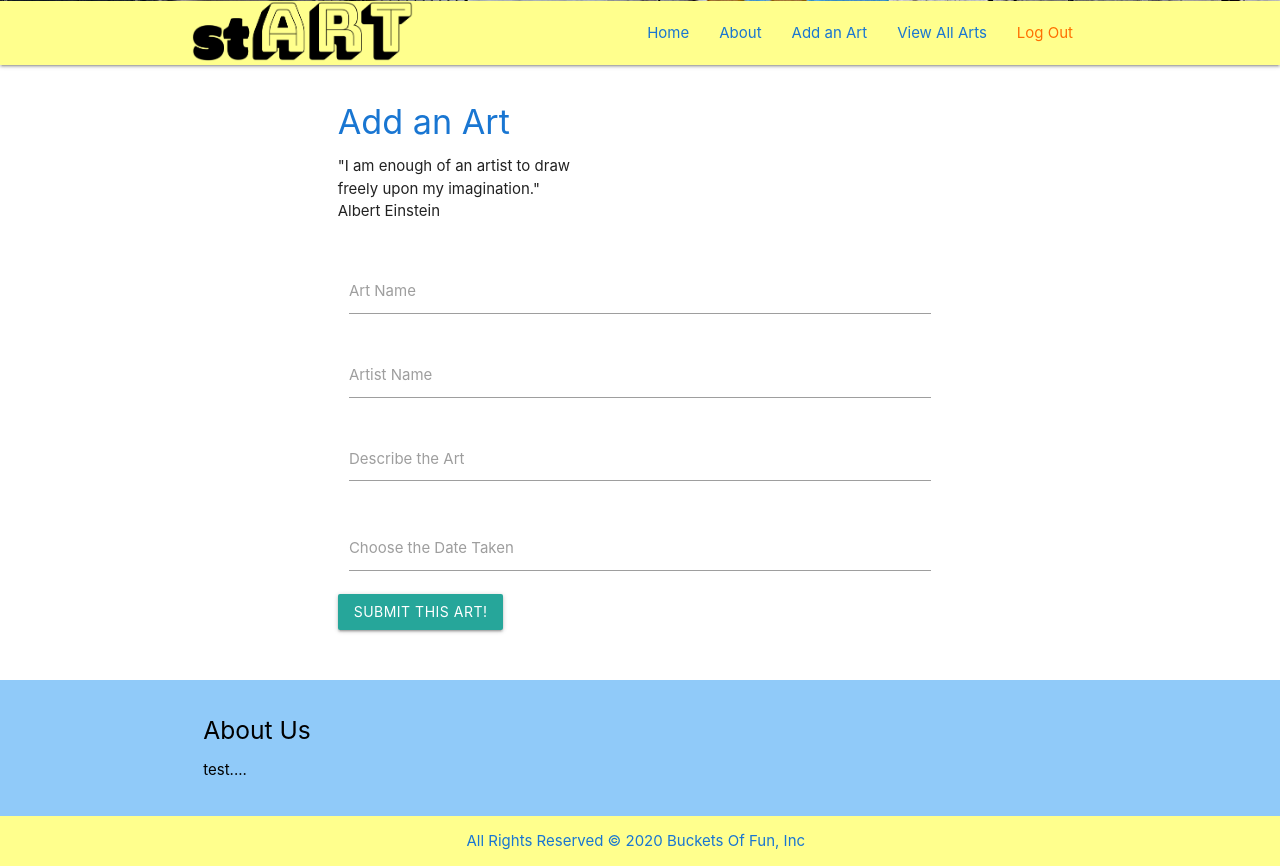
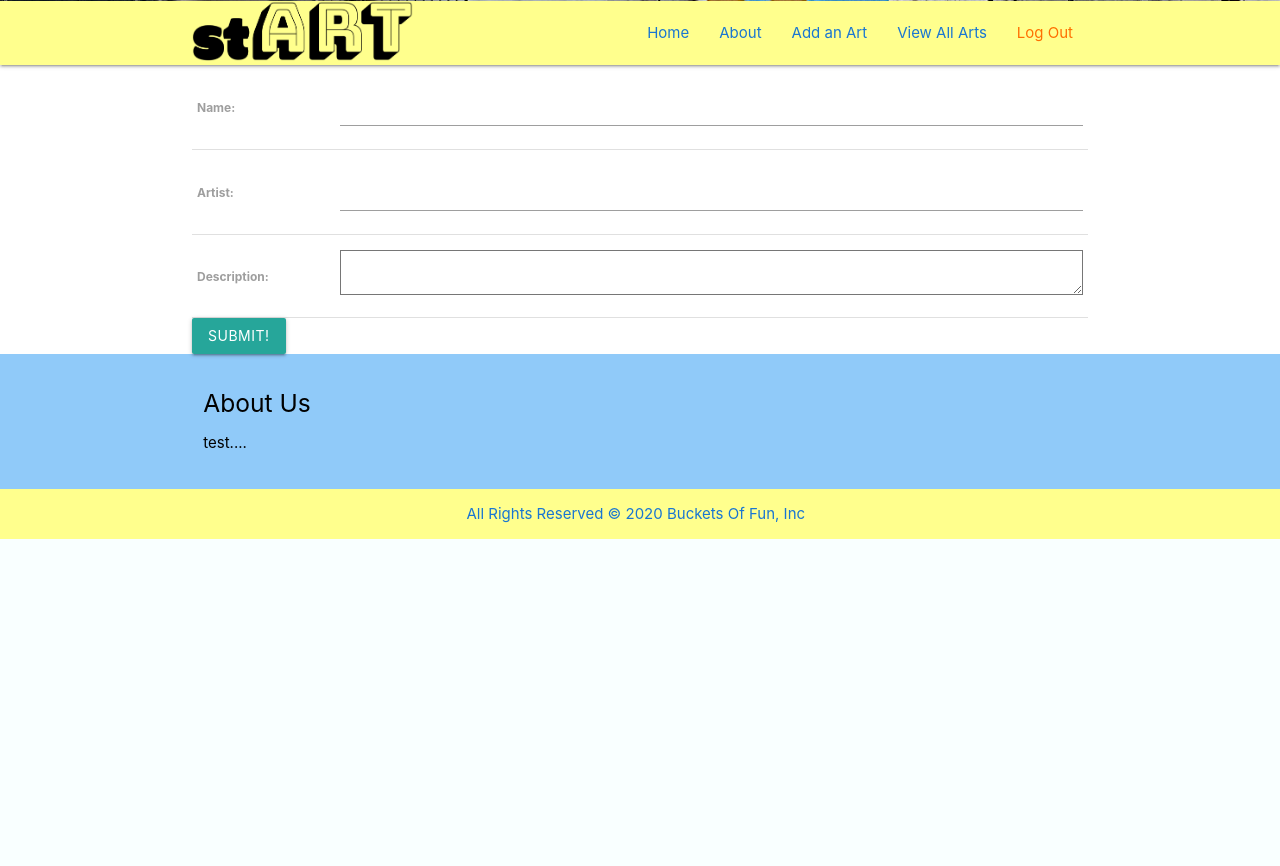
Before and after one commit to jlee8020/Project-stART, a Django app: page /art/create in a window 1280 px wide. Shown: the part 399-1265 px from the top of the page. After the commit the page ends 938 px from the top, so only its background shows below. Run offline with Django 3.2, Linux system fonts and the light colour scheme; the visitor is signed in with stand-in values (Sample User, id 1).

Commit message:
fix adding art

```diff
--- a/main_app/models.py
+++ b/main_app/models.py
@@ -1,15 +1,23 @@
+from django.contrib.auth.models import User
 from django.db import models
-from django.contrib.auth.models import User
+from django.urls import reverse
 
 # Create your models here.
 
+
 class Art(models.Model):
-  name = models.CharField(max_length=100)
-  artist = models.CharField(max_length=100)
-  description = models.TextField(max_length=250)
-  dateTaken = models.DateField('Date Taken')
-  user = models.ForeignKey(User, on_delete=models.CASCADE)
+    name = models.CharField(max_length=100)
+    artist = models.CharField(max_length=100)
+    description = models.TextField(max_length=250)
+    user = models.ForeignKey(User, on_delete=models.CASCADE)
+
+    def __str__(self):
+        return self.name
+
+    def get_absolute_url(self):
+        return reverse('art_detail', kwargs={'art_id': self.id})
+
 
 class Photo(models.Model):
-  url = models.CharField(max_length=200)
-  art = models.ForeignKey(Art, on_delete=models.CASCADE)
+    url = models.CharField(max_length=200)
+    art = models.ForeignKey(Art, on_delete=models.CASCADE)
--- a/main_app/templates/main_app/art_form.html
+++ b/main_app/templates/main_app/art_form.html
@@ -1,6 +1,6 @@
 {% extends 'base.html' %}
 {% block content %}
- <section class="section container" id="add_art">
+ <!-- <section class="section container" id="add_art">
    <div class="row">
       <div class="col s12 l5">
         <h4 class="blue-text text-darken-2">Add an Art</h4>
@@ -25,9 +25,26 @@
               <input type="text" id="date" class="datepicker">
               <label for="date">Choose the Date Taken</label>
             </div>
+            <!-- <div class="input field">
+              <a href="#" type="submit" class="btn pink waves-effect waves-light">
+                <span>Add ART</span>
+                <i class="material-icons left">add_circle</i>
+              </a>
+            </div>
             <input type="submit" value="Submit this Art!" class="btn" />
       </form>
     </div>
- </section>
+ </section> -->
+
+   <!-- Leaving the action empty makes the form post to the same url used to display it -->
+   <form action="" method="post">
+    <!-- Django requires the following for security purposes -->
+    {% csrf_token %}
+    <table>
+      <!-- Render the inputs inside of <tr>s & <td>s -->
+      {{ form.as_table }}
+    </table>
+    <input type="submit" value="Submit!" class="btn">
+  </form>
 
 {% endblock %}
--- a/main_app/views.py
+++ b/main_app/views.py
@@ -18,18 +18,12 @@ BUCKET = 'start-streetart'
 
 class ArtCreate(LoginRequiredMixin, CreateView):
     model = Art
-    fields = '__all__'
-    # fields = ['name', 'artist', 'description', 'yearCreated']
-    success_url = '/art/'
-
-    def get_absolute_url(self):
-        return reverse('art_detail', kwargs={'art_id': self.id})
+    fields = ['name', 'artist', 'description']
 
     # When valid art is added, assign a user as its owner.
     def form_valid(self, form):
         form.instance.user = self.request.user
         return super().form_valid(form)
-
 
 
 def home(request):
```
Also changed, not shown: main_app/migrations/0005_remove_art_datetaken.py (added).
